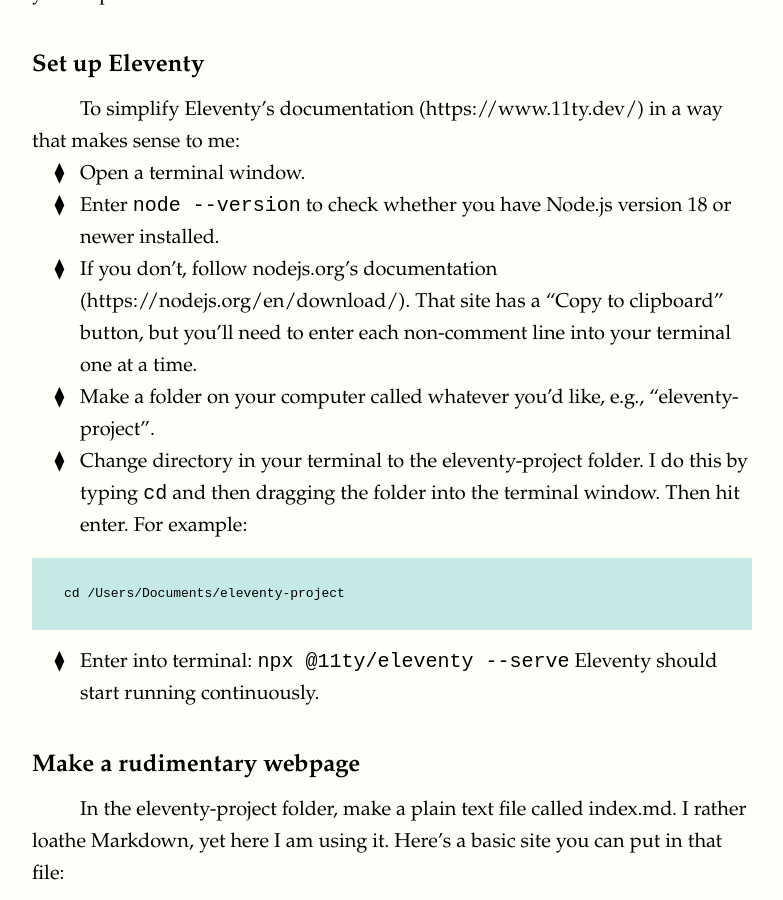
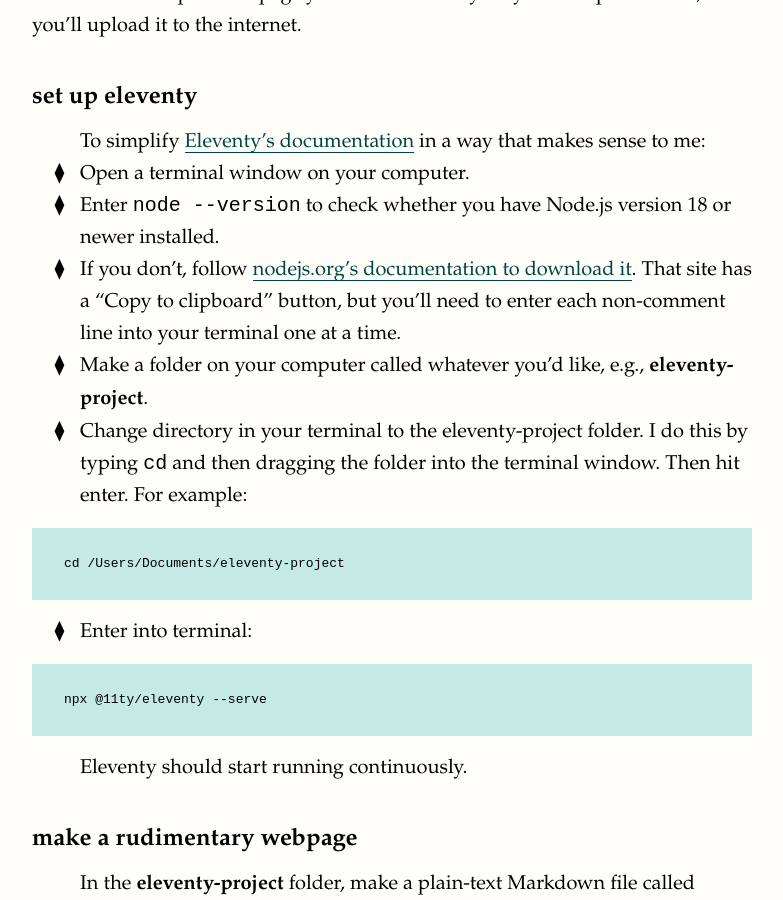
Before and after one commit to aubrielee/aubrielee.github.io, a Jekyll site: the page built from eleventy.md, in a window 1280 px wide and 900 px high, scrolled down 668 px. Shown: the whole window, without its empty margins (248-1031 px from the left). Built offline with Jekyll 4.4.1, drawn with Linux system fonts in a browser that asks for light colours; nearby versions of some CDN libraries; some web fonts are replaced; some of the changed text lies outside the part shown.

Commit message:
Update eleventy.md

```diff
--- a/eleventy.md
+++ b/eleventy.md
@@ -14,28 +16,31 @@
 * Uploading your site.
 
 
-## Make a webpage with Eleventy.
+## make a webpage with Eleventy
 
 You'll set up a basic page you can visit locally on your computer. Later, you'll upload it to the internet.
 
-### Set up Eleventy
+### set up eleventy
 
-To simplify Eleventy's documentation (https://www.11ty.dev/) in a way that makes sense to me:
-* Open a terminal window.
+To simplify [Eleventy's documentation](https://www.11ty.dev/) in a way that makes sense to me:
+* Open a terminal window on your computer.
 * Enter `node --version` to check whether you have Node.js version 18 or newer installed.
-* If you don't, follow nodejs.org's documentation (https://nodejs.org/en/download/). That site has a "Copy to clipboard" button, but you'll need to enter each non-comment line into your terminal one at a time.
-* Make a folder on your computer called whatever you'd like, e.g., "eleventy-project".
+* If you don't, follow [nodejs.org's documentation to download it](https://nodejs.org/en/download/). That site has a "Copy to clipboard" button, but you'll need to enter each non-comment line into your terminal one at a time.
+* Make a folder on your computer called whatever you'd like, e.g., **eleventy-project**.
 * Change directory in your terminal to the eleventy-project folder. I do this by typing `cd` and then dragging the folder into the terminal window. Then hit enter. For example:
 <pre>
 cd /Users/Documents/eleventy-project
 </pre>
-* Enter into terminal: `npx @11ty/eleventy --serve`
+* Enter into terminal:
+<pre>
+npx @11ty/eleventy --serve
+</pre>
 Eleventy should start running continuously.
 
-### Make a rudimentary webpage
+### make a rudimentary webpage
 
-In the eleventy-project folder, make a plain text file called index.md. I rather loathe Markdown, yet here I am using it.
-Here's a basic site you can put in that file:
+In the **eleventy-project** folder, make a plain-text Markdown file called **index.md** I rather loathe Markdown, yet here I am using it.
+Here's a basic page you can put in that file:
 
 <pre>
 # Hello, world.
@@ -43,11 +48,11 @@
 Abolish portrait mode.
 </pre>
 
-Eleventy makes (? maybe you have to make it yourself) a subfolder called _site, in which it creates the main index.html and other files that you'll later upload to NearlyFreeSpeech.
+Eleventy makes (? maybe you have to make it yourself) a subfolder called **_site**, in which it creates the main index.html and other files that you'll later upload to NearlyFreeSpeech.
 
-While it's running, Eleventy hosts the index.html file at `http://localhost:8080/`. Enter that into your browser's address bar, and the browser should display your site.
+While it's running, Eleventy hosts the **index.html** file at `http://localhost:8080/`. Enter that into your browser's address bar, and the browser should display your site.
 
-When you update and save your index.md file, your site at http://localhost:8080/ should update, too.
+When you update and save your **index.html** file, your site at `http://localhost:8080/` should update, too.
 
 ## Set up domain and hosting.
 
```
Also changed, not shown: other parts of eleventy.md (+3 -1 lines).
